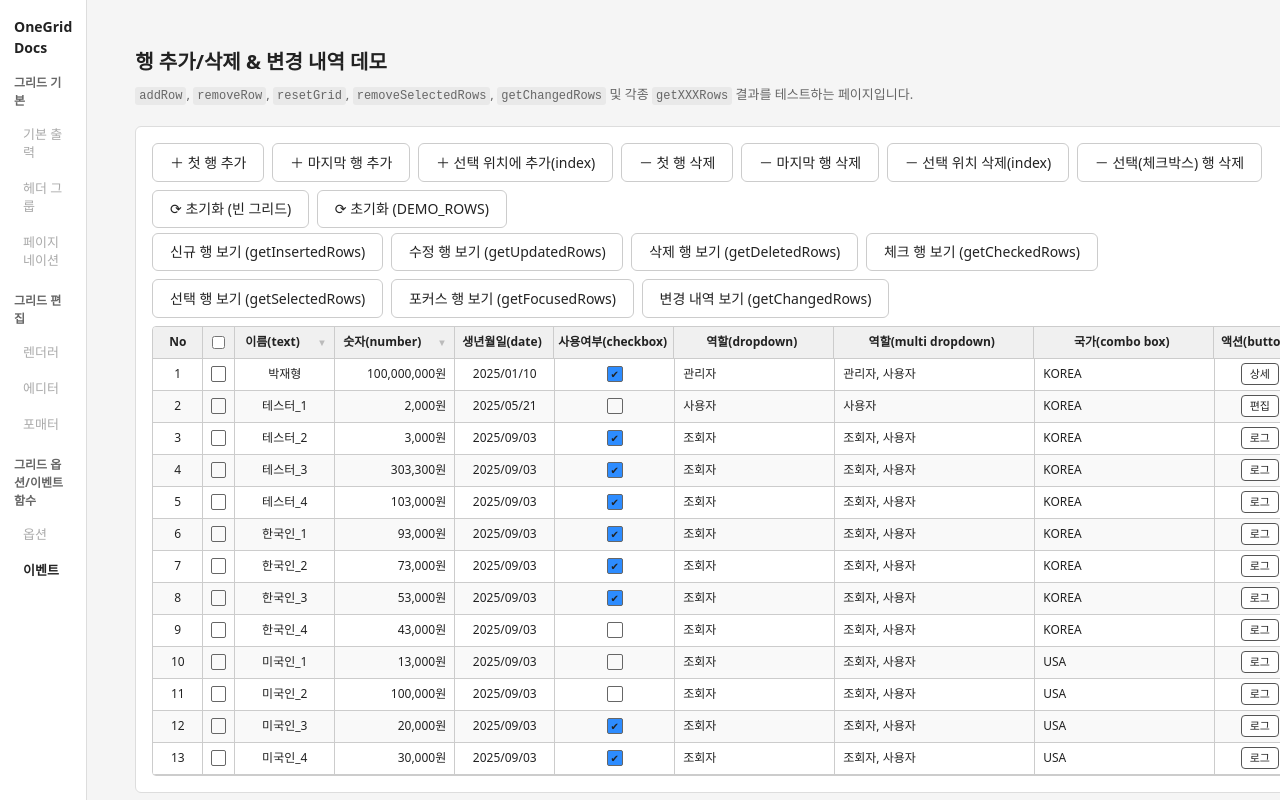
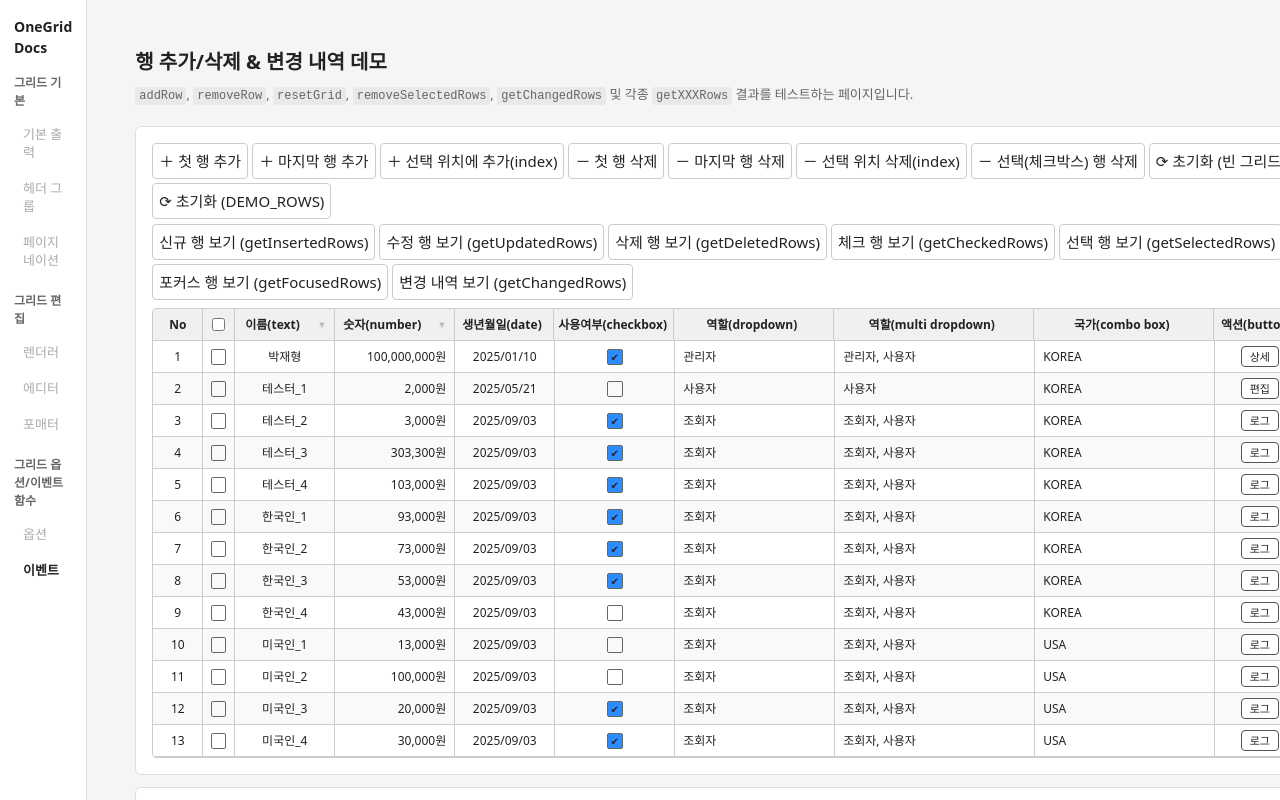
Before and after one commit to rascal-park/OneGrid, a React (Vite) app: page /#/row-ops in a window 1280 px wide. Shown: the top 800 px of the page. Built offline with nearby package versions, Linux system fonts and the light colour scheme.

Commit message:
[251121] [박재형] 그리드 이벤트 페이지 버튼 스타일 적용

```diff
--- a/src/index.css
+++ b/src/index.css
@@ -336,8 +336,37 @@ body.theme-light {
 	-moz-appearance: textfield; /* 파이어폭스용 */
 }
 
-/* (선택) 안쪽 스핀버튼/클리어 버튼도 같이 제거하고 싶으면 */
+/* 안쪽 스핀버튼/클리어 버튼 제거 */
 .onegrid-date-input::-webkit-inner-spin-button,
 .onegrid-date-input::-webkit-clear-button {
 	display: none;
 }
+
+/* =========================================
+   Docs 전용 작은 버튼 스타일
+   ========================================= */
+.docs-btn-sm {
+	padding: 2px 6px; /* 기본 0.6em 1.2em 보다 훨씬 작게 */
+	font-size: 15px;
+	line-height: 2;
+	border-radius: 4px;
+	min-height: 22px;
+	white-space: nowrap; /* 줄바꿈 방지 */
+}
+
+.docs-toolbar {
+	display: flex;
+	flex-wrap: wrap;
+	gap: 4px;
+}
+
+/* 라이트/다크 모드에서도 자연스럽게 */
+body.theme-light .docs-btn-sm {
+	background-color: #ffffff;
+	color: #222222;
+}
+
+body.theme-dark .docs-btn-sm {
+	background-color: #1f1f1f;
+	color: #ffffff;
+}
--- a/src/pages/RowOpsDemoPage.tsx
+++ b/src/pages/RowOpsDemoPage.tsx
@@ -139,62 +139,62 @@ const RowOpsDemoPage: React.FC = () => {
 
 			<section className="docs-panel" style={{ marginBottom: 10 }}>
 				{/* 1줄차: 행 추가/삭제/초기화 */}
-				<div style={{ display: 'flex', flexWrap: 'wrap', gap: 8, marginBottom: 5 }}>
+				<div className="docs-toolbar" style={{ marginBottom: 5 }}>
 					{/* 추가 */}
-					<button type="button" onClick={handleAddFirst}>
+					<button type="button" className="docs-btn-sm" onClick={handleAddFirst}>
 						＋ 첫 행 추가
 					</button>
-					<button type="button" onClick={handleAddLast}>
+					<button type="button" className="docs-btn-sm" onClick={handleAddLast}>
 						＋ 마지막 행 추가
 					</button>
-					<button type="button" onClick={handleAddAtActive}>
+					<button type="button" className="docs-btn-sm" onClick={handleAddAtActive}>
 						＋ 선택 위치에 추가(index)
 					</button>
 
 					{/* 삭제 */}
-					<button type="button" onClick={handleRemoveFirst}>
+					<button type="button" className="docs-btn-sm" onClick={handleRemoveFirst}>
 						－ 첫 행 삭제
 					</button>
-					<button type="button" onClick={handleRemoveLast}>
+					<button type="button" className="docs-btn-sm" onClick={handleRemoveLast}>
 						－ 마지막 행 삭제
 					</button>
-					<button type="button" onClick={handleRemoveAtActive}>
+					<button type="button" className="docs-btn-sm" onClick={handleRemoveAtActive}>
 						－ 선택 위치 삭제(index)
 					</button>
-					<button type="button" onClick={handleRemoveSelectedRows}>
+					<button type="button" className="docs-btn-sm" onClick={handleRemoveSelectedRows}>
 						－ 선택(체크박스) 행 삭제
 					</button>
 
 					{/* 초기화 */}
-					<button type="button" onClick={handleResetEmpty}>
+					<button type="button" className="docs-btn-sm" onClick={handleResetEmpty}>
 						⟳ 초기화 (빈 그리드)
 					</button>
-					<button type="button" onClick={handleResetWithDemo}>
+					<button type="button" className="docs-btn-sm" onClick={handleResetWithDemo}>
 						⟳ 초기화 (DEMO_ROWS)
 					</button>
 				</div>
 
 				{/* 2줄차: CUD/선택 상태 조회 버튼 */}
-				<div style={{ display: 'flex', flexWrap: 'wrap', gap: 8, marginBottom: 8 }}>
-					<button type="button" onClick={handleInsertRows}>
+				<div className="docs-toolbar" style={{ marginBottom: 8 }}>
+					<button type="button" className="docs-btn-sm" onClick={handleInsertRows}>
 						신규 행 보기 (getInsertedRows)
 					</button>
-					<button type="button" onClick={handleUpdateRows}>
+					<button type="button" className="docs-btn-sm" onClick={handleUpdateRows}>
 						수정 행 보기 (getUpdatedRows)
 					</button>
-					<button type="button" onClick={handleDeletedRows}>
+					<button type="button" className="docs-btn-sm" onClick={handleDeletedRows}>
 						삭제 행 보기 (getDeletedRows)
 					</button>
-					<button type="button" onClick={handleGetCheckedRows}>
+					<button type="button" className="docs-btn-sm" onClick={handleGetCheckedRows}>
 						체크 행 보기 (getCheckedRows)
 					</button>
-					<button type="button" onClick={handleSelectedRows}>
+					<button type="button" className="docs-btn-sm" onClick={handleSelectedRows}>
 						선택 행 보기 (getSelectedRows)
 					</button>
-					<button type="button" onClick={handleGetFocusedRows}>
+					<button type="button" className="docs-btn-sm" onClick={handleGetFocusedRows}>
 						포커스 행 보기 (getFocusedRows)
 					</button>
-					<button type="button" onClick={handleShowChanged}>
+					<button type="button" className="docs-btn-sm" onClick={handleShowChanged}>
 						변경 내역 보기 (getChangedRows)
 					</button>
 				</div>
```
Also changed, not shown: 4 other files (tests, documents, lock files or other folders).
